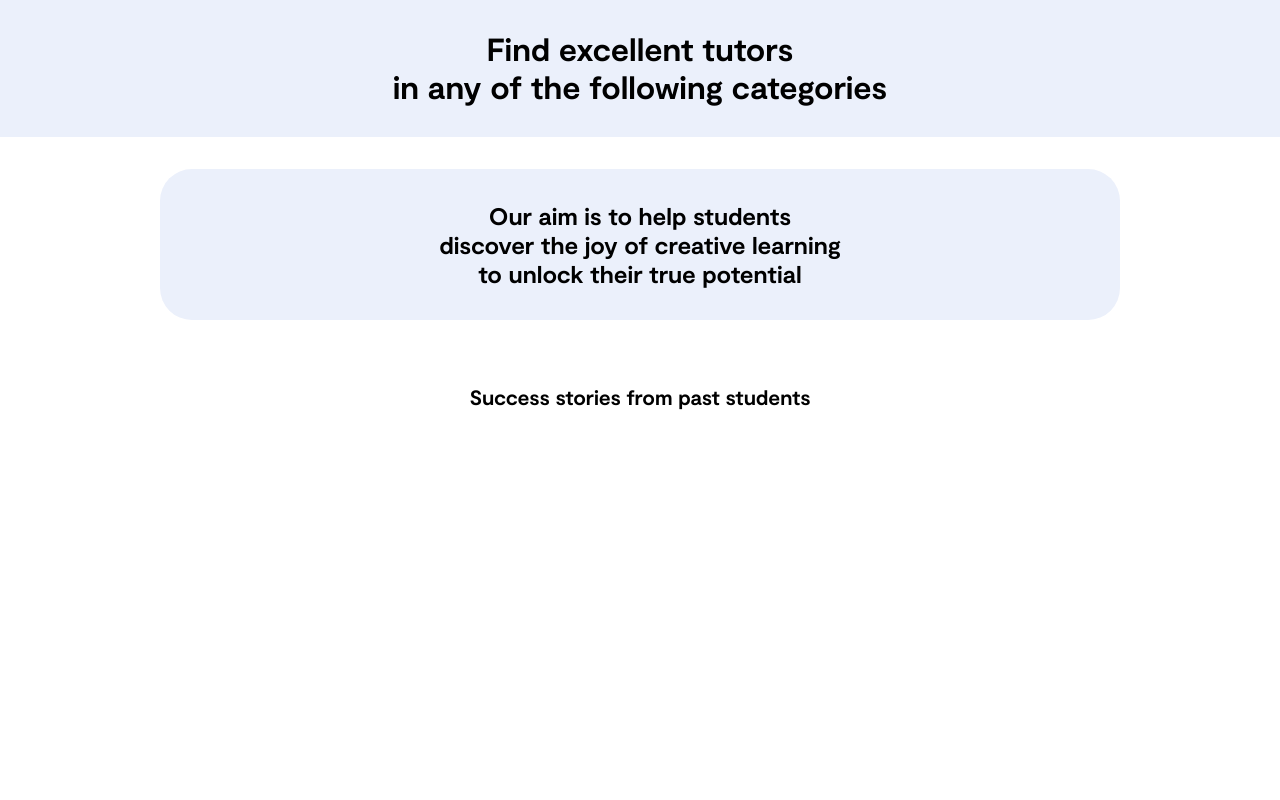
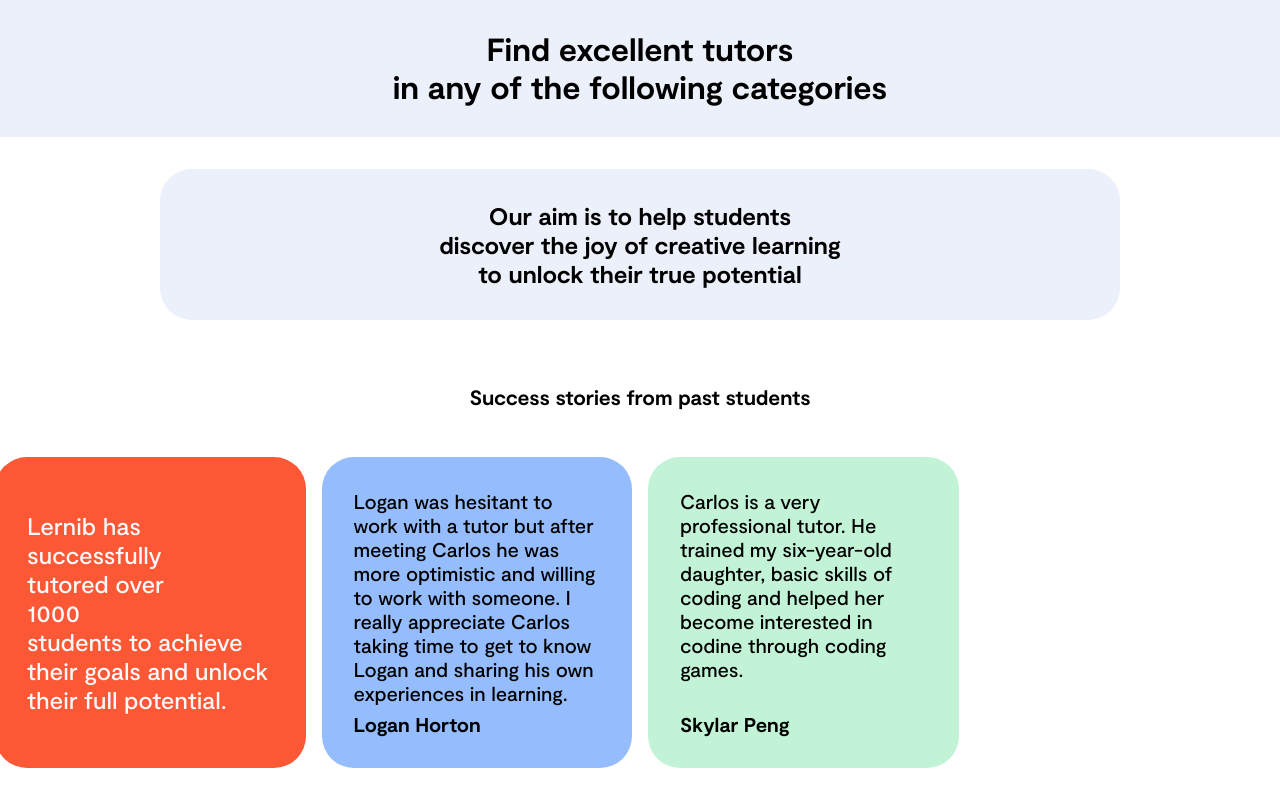
Before and after one commit to lernib/website, a SvelteKit app: page / in a window 1280 px wide. Shown: the part 1555-2355 px from the top of the page. Before the commit the page ends 1996 px from the top, so only its background shows below. Built offline with nearby package versions, Linux system fonts and the light colour scheme.

Commit message:
Added testimonials

```diff
--- a/src/lib/config.scss
+++ b/src/lib/config.scss
@@ -1,15 +1,26 @@
+@use 'sass:color';
+
 $color1: #FBF9FA;
 $color2: #054CC0;
 $color3: #FC5836;
 $color4: #FEC305;
 $color5: #26C465;
+
 $color1_2: #EBF0FB;
+
+$color2_light: color.adjust($color2, $lightness: 40%);
+$color3_light: color.adjust($color3, $lightness: 40%);
+$color4_light: color.adjust($color4, $lightness: 40%);
+$color5_light: color.adjust($color5, $lightness: 40%);
+
 
 @mixin for-size($size) {
   @if $size == phone-only {
     @media (max-width: 599px) { @content; }
   } @else if $size == tablet-portrait-up {
     @media (min-width: 600px) { @content; }
+  } @else if $size == tablet-portrait {
+    @media (min-width: 600px) and (max-width: 899px) { @content; }
   } @else if $size == tablet-landscape-up {
     @media (min-width: 900px) { @content; }
   } @else if $size == desktop-up {
--- a/src/lib/global.scss
+++ b/src/lib/global.scss
@@ -50,7 +50,7 @@
   }
 }
 
-@include config.for-size(tablet-portrait-up) {
+@include config.for-size(tablet-portrait) {
   .mobile {
     display: none;
   }
@@ -61,7 +61,7 @@
 }
 
 @include config.for-size(tablet-landscape-up) {
-  .tablet-portrait {
+  .mobile, .tablet-portrait {
     display: none;
   }
 }
--- a/src/routes/+page.svelte
+++ b/src/routes/+page.svelte
@@ -1,6 +1,7 @@
 <script lang="ts">
   import PageHero from '$components/PageHero.svelte'
   import Benefit from './Benefit.svelte'
+  import SuccessTile from './SuccessTile.svelte'
 </script>
 
 <PageHero>
@@ -131,6 +132,37 @@
 </div>
 <div class="success">
   <h1>Success stories from past students</h1>
+  <div class="tiles">
+    <SuccessTile first>
+      <span>
+        Lernib has successfully
+        <br />
+        tutored over
+        <br />
+        1000
+        <br />
+        students to achieve
+        <br />
+        their goals and unlock
+        <br />
+        their full potential.
+      </span>
+    </SuccessTile>
+    <SuccessTile name="Logan Horton">
+      Logan was hesitant to work with a tutor but
+      after meeting Carlos he was more optimistic
+      and willing to work with someone. I really
+      appreciate Carlos taking time to get to know
+      Logan and sharing his own experiences in
+      learning.
+    </SuccessTile>
+    <SuccessTile name="Skylar Peng">
+      Carlos is a very professional tutor.
+      He trained my six-year-old daughter,
+      basic skills of coding and helped her
+      become interested in codine through coding games.
+    </SuccessTile>
+  </div>
 </div>
 
 <style lang="scss">
@@ -221,13 +253,14 @@
     flex-direction: column;
     align-items: center;
 
-    @include config.for-size(tablet-portrait-up) {
+    @include config.for-size(tablet-portrait) {
       flex-direction: row;
       align-items: start;
     }
 
     @include config.for-size(tablet-landscape-up) {
       height: 90vh;
+      flex-direction: row;
     }
 
     > div {
@@ -347,11 +380,36 @@
   .success {
     width: 100%;
     padding: 2rem 0;
-  }
 
-  .success h1 {
-    text-align: center;
-    font-size: 1.3rem;
-    font-weight: bold;
+    display: flex;
+    flex-direction: column;
+    justify-content: start;
+    align-items: center;
+
+    h1 {
+      text-align: center;
+      font-size: 1.3rem;
+      font-weight: bold;
+      margin-bottom: 3rem;
+    }
+
+    .tiles {
+      width: fit-content;
+      display: grid;
+      margin: 0 3rem;
+      gap: 1rem;
+      grid-template-columns: 1fr;
+      grid-template-rows: repeat(4, 1fr);
+
+      @include config.for-size(tablet-portrait) {
+        grid-template-columns: repeat(2, 1fr);
+        grid-template-rows: repeat(2, 1fr);
+      }
+
+      @include config.for-size(tablet-landscape-up) {
+        grid-template-columns: repeat(4, 1fr);
+        grid-template-rows: 1fr;
+      }
+    }
   }
 </style>
--- /dev/null
+++ b/src/routes/SuccessTile.svelte
@@ -0,0 +1,55 @@
+<script lang="ts">
+  export let name: string = "";
+  export let first = false;
+</script>
+
+<div>
+  <slot />
+  <span>
+    {#if !first}
+      {name}
+    {/if}
+  </span>
+</div>
+
+<style lang="scss">
+  @use "/src/lib/config";
+
+  div {
+    max-width: 350px;
+    aspect-ratio: 1 / 1;
+    border-radius: 2rem;
+    font-size: 1.5rem;
+    padding: 2rem;
+
+    display: flex;
+    flex-direction: column;
+    justify-content: center;
+    align-items: center;
+    background-color: config.$color3;
+    color: config.$color1;
+
+    &:nth-child(n+2) {
+      color: black;
+    }
+
+    &:nth-child(2) {
+      background-color: config.$color2_light;
+    }
+
+    &:nth-child(3) {
+      background-color: config.$color5_light;
+    }
+
+    &:not(:first-child) {
+      font-size: 1.25rem;
+      justify-content: start;
+      align-items: start;
+
+      span {
+        margin-top: auto;
+        font-weight: bold;
+      }
+    }
+  }
+</style>
```
